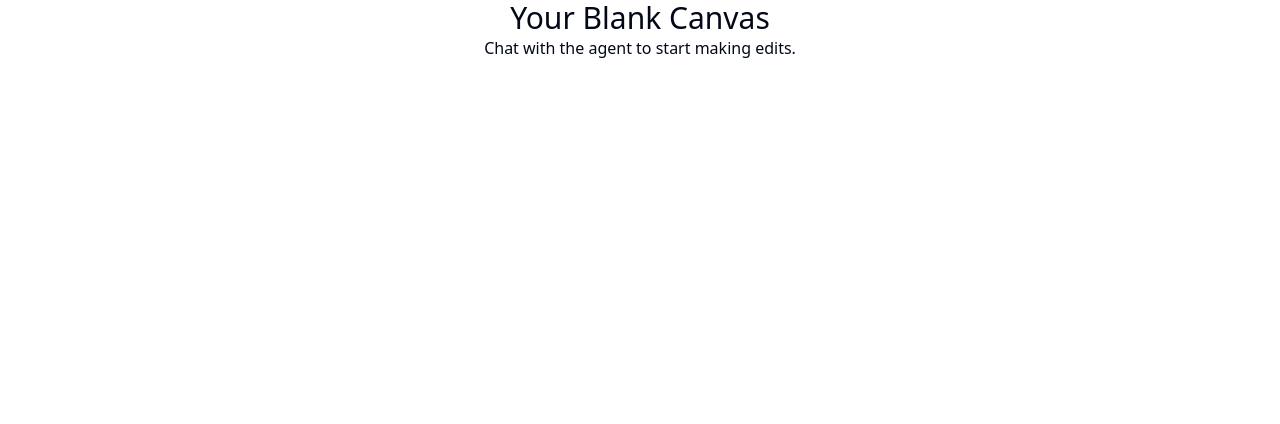
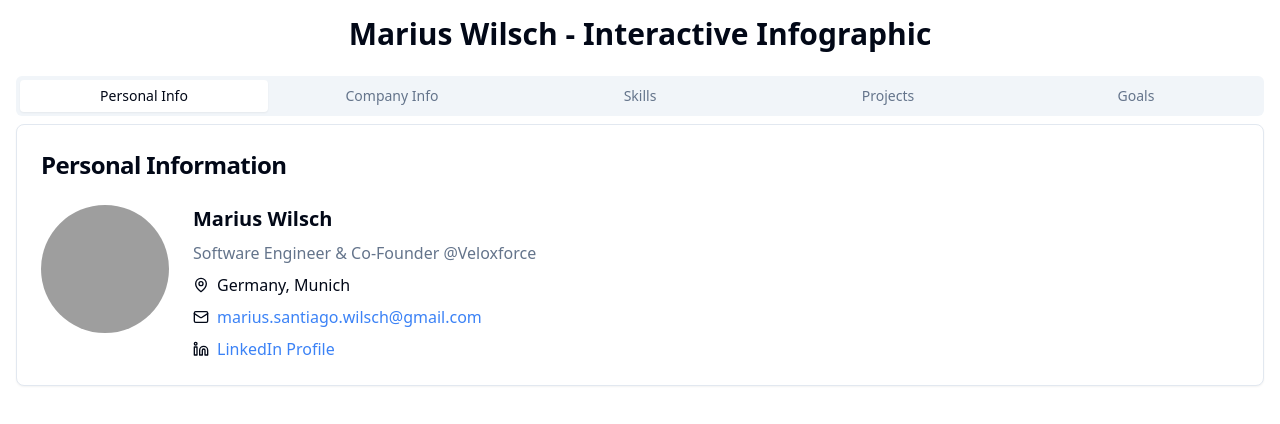
Before and after one commit to GPT-Engineer-App/colorful-insights-mosaic, a React (Vite) app: page / in a window 1280 px wide. Shown: the top 424 px of the page. Built offline with nearby package versions, Linux system fonts and the light colour scheme; grey boxes are pictures that could not be loaded.

Commit message:
GPT Engineer Update [skip gpt_engineer]

```diff
--- a/src/nav-items.jsx
+++ b/src/nav-items.jsx
@@ -1,4 +1,4 @@
-import { Home } from "lucide-react";
+import { User } from "lucide-react";
 import Index from "./pages/Index.jsx";
 
 /**
@@ -6,9 +6,9 @@ import Index from "./pages/Index.jsx";
  */
 export const navItems = [
   {
-    title: "Home",
+    title: "Marius Wilsch",
     to: "/",
-    icon: <Home className="h-4 w-4" />,
+    icon: <User className="h-4 w-4" />,
     page: <Index />,
   },
 ];
--- a/src/pages/Index.jsx
+++ b/src/pages/Index.jsx
@@ -1,12 +1,41 @@
-// Update this page (the content is just a fallback if you fail to update the page)
+import { useState } from "react";
+import { Tabs, TabsContent, TabsList, TabsTrigger } from "@/components/ui/tabs";
+import { PersonalInfo } from "./components/PersonalInfo";
+import { CompanyInfo } from "./components/CompanyInfo";
+import { Skills } from "./components/Skills";
+import { Projects } from "./components/Projects";
+import { Goals } from "./components/Goals";
 
 const Index = () => {
+  const [activeTab, setActiveTab] = useState("personal");
+
   return (
-    <div className="flex justify-center items-center">
-      <div className="text-center">
-        <h1 className="text-3xl">Your Blank Canvas</h1>
-        <p>Chat with the agent to start making edits.</p>
-      </div>
+    <div className="container mx-auto p-4">
+      <h1 className="text-3xl font-bold text-center mb-6">Marius Wilsch - Interactive Infographic</h1>
+      <Tabs value={activeTab} onValueChange={setActiveTab} className="w-full">
+        <TabsList className="grid w-full grid-cols-5">
+          <TabsTrigger value="personal">Personal Info</TabsTrigger>
+          <TabsTrigger value="company">Company Info</TabsTrigger>
+          <TabsTrigger value="skills">Skills</TabsTrigger>
+          <TabsTrigger value="projects">Projects</TabsTrigger>
+          <TabsTrigger value="goals">Goals</TabsTrigger>
+        </TabsList>
+        <TabsContent value="personal">
+          <PersonalInfo />
+        </TabsContent>
+        <TabsContent value="company">
+          <CompanyInfo />
+        </TabsContent>
+        <TabsContent value="skills">
+          <Skills />
+        </TabsContent>
+        <TabsContent value="projects">
+          <Projects />
+        </TabsContent>
+        <TabsContent value="goals">
+          <Goals />
+        </TabsContent>
+      </Tabs>
     </div>
   );
 };
--- /dev/null
+++ b/src/pages/components/CompanyInfo.jsx
@@ -0,0 +1,46 @@
+import { Card, CardContent, CardHeader, CardTitle } from "@/components/ui/card";
+import { Globe, Linkedin, Users, DollarSign, Server } from "lucide-react";
+
+export const CompanyInfo = () => {
+  return (
+    <Card className="w-full">
+      <CardHeader>
+        <CardTitle className="text-2xl">Company Information</CardTitle>
+      </CardHeader>
+      <CardContent className="grid grid-cols-1 md:grid-cols-2 gap-4">
+        <div className="space-y-2">
+          <h3 className="text-xl font-semibold">Veloxforce</h3>
+          <p className="text-muted-foreground">
+            We help businesses remove their pressing pain points by installing an `AI-workforce` that works 24/7
+          </p>
+          <div className="flex items-center gap-2">
+            <Globe className="w-4 h-4" />
+            <a href="https://www.veloxforce.com" target="_blank" rel="noopener noreferrer" className="text-blue-500 hover:underline">
+              www.veloxforce.com
+            </a>
+          </div>
+          <div className="flex items-center gap-2">
+            <Linkedin className="w-4 h-4" />
+            <a href="https://www.linkedin.com/company/veloxforce/" target="_blank" rel="noopener noreferrer" className="text-blue-500 hover:underline">
+              Company LinkedIn
+            </a>
+          </div>
+        </div>
+        <div className="space-y-2">
+          <div className="flex items-center gap-2">
+            <Users className="w-4 h-4" />
+            <span>Team Size: 2 co-founders, planning to hire developers</span>
+          </div>
+          <div className="flex items-center gap-2">
+            <DollarSign className="w-4 h-4" />
+            <span>Funding Status: Bootstrapped</span>
+          </div>
+          <div className="flex items-center gap-2">
+            <Server className="w-4 h-4" />
+            <span>Tech Stack: Python, AI/ML frameworks, Cloud technologies</span>
+          </div>
+        </div>
+      </CardContent>
+    </Card>
+  );
+};
--- /dev/null
+++ b/src/pages/components/Goals.jsx
@@ -0,0 +1,50 @@
+import { Card, CardContent, CardHeader, CardTitle } from "@/components/ui/card";
+import { CheckCircle, XCircle } from "lucide-react";
+
+export const Goals = () => {
+  const goals = [
+    "Transition from developer role to project management",
+    "Build partnerships with sales people",
+    "Focus on project management and coding",
+    "Develop AI-driven retention strategies for communities",
+  ];
+
+  const challenges = [
+    "Balancing multiple projects and client demands",
+    "Transitioning from a one-thing-at-a-time approach to managing multiple tasks",
+  ];
+
+  return (
+    <Card className="w-full">
+      <CardHeader>
+        <CardTitle className="text-2xl">Goals & Challenges</CardTitle>
+      </CardHeader>
+      <CardContent>
+        <div className="space-y-4">
+          <div>
+            <h3 className="text-lg font-semibold mb-2">Business Goals</h3>
+            <ul className="space-y-2">
+              {goals.map((goal, index) => (
+                <li key={index} className="flex items-center gap-2">
+                  <CheckCircle className="w-5 h-5 text-green-500" />
+                  <span>{goal}</span>
+                </li>
+              ))}
+            </ul>
+          </div>
+          <div>
+            <h3 className="text-lg font-semibold mb-2">Challenges Faced</h3>
+            <ul className="space-y-2">
+              {challenges.map((challenge, index) => (
+                <li key={index} className="flex items-center gap-2">
+                  <XCircle className="w-5 h-5 text-red-500" />
+                  <span>{challenge}</span>
+                </li>
+              ))}
+            </ul>
+          </div>
+        </div>
+      </CardContent>
+    </Card>
+  );
+};
--- /dev/null
+++ b/src/pages/components/PersonalInfo.jsx
@@ -0,0 +1,41 @@
+import { Card, CardContent, CardHeader, CardTitle } from "@/components/ui/card";
+import { Avatar, AvatarFallback, AvatarImage } from "@/components/ui/avatar";
+import { MapPin, Mail, Phone, Linkedin } from "lucide-react";
+
+export const PersonalInfo = () => {
+  return (
+    <Card className="w-full">
+      <CardHeader>
+        <CardTitle className="text-2xl">Personal Information</CardTitle>
+      </CardHeader>
+      <CardContent className="flex flex-col md:flex-row gap-6">
+        <div className="flex-shrink-0">
+          <Avatar className="w-32 h-32">
+            <AvatarImage src="/placeholder.svg" alt="Marius Wilsch" />
+            <AvatarFallback>MW</AvatarFallback>
+          </Avatar>
+        </div>
+        <div className="space-y-2">
+          <h2 className="text-xl font-semibold">Marius Wilsch</h2>
+          <p className="text-muted-foreground">Software Engineer & Co-Founder @Veloxforce</p>
+          <div className="flex items-center gap-2">
+            <MapPin className="w-4 h-4" />
+            <span>Germany, Munich</span>
+          </div>
+          <div className="flex items-center gap-2">
+            <Mail className="w-4 h-4" />
+            <a href="mailto:marius.santiago.wilsch@gmail.com" className="text-blue-500 hover:underline">
+              marius.santiago.wilsch@gmail.com
+            </a>
+          </div>
+          <div className="flex items-center gap-2">
+            <Linkedin className="w-4 h-4" />
+            <a href="https://www.linkedin.com/in/marius-wilsch/" target="_blank" rel="noopener noreferrer" className="text-blue-500 hover:underline">
+              LinkedIn Profile
+            </a>
+          </div>
+        </div>
+      </CardContent>
+    </Card>
+  );
+};
--- /dev/null
+++ b/src/pages/components/Projects.jsx
@@ -0,0 +1,42 @@
+import { Card, CardContent, CardHeader, CardTitle } from "@/components/ui/card";
+import { Badge } from "@/components/ui/badge";
+
+export const Projects = () => {
+  const projects = [
+    {
+      name: "AI-powered automation solutions",
+      description: "Developing cutting-edge AI solutions for business process automation.",
+      technologies: ["LLMs", "AI Chatbots", "Automation tools"],
+    },
+    {
+      name: "On-premise AI system for lawyers",
+      description: "Creating a specialized AI system tailored for legal professionals.",
+      technologies: ["LLMs", "Natural Language Processing", "Legal AI"],
+    },
+  ];
+
+  return (
+    <Card className="w-full">
+      <CardHeader>
+        <CardTitle className="text-2xl">Key Projects</CardTitle>
+      </CardHeader>
+      <CardContent>
+        <div className="space-y-4">
+          {projects.map((project, index) => (
+            <div key={index} className="border-b pb-4 last:border-b-0">
+              <h3 className="text-lg font-semibold">{project.name}</h3>
+              <p className="text-muted-foreground mb-2">{project.description}</p>
+              <div className="flex flex-wrap gap-2">
+                {project.technologies.map((tech, techIndex) => (
+                  <Badge key={techIndex} variant="outline">
+                    {tech}
+                  </Badge>
+                ))}
+              </div>
+            </div>
+          ))}
+        </div>
+      </CardContent>
+    </Card>
+  );
+};
--- /dev/null
+++ b/src/pages/components/Skills.jsx
@@ -0,0 +1,45 @@
+import { Card, CardContent, CardHeader, CardTitle } from "@/components/ui/card";
+import { Badge } from "@/components/ui/badge";
+
+export const Skills = () => {
+  const skills = [
+    "Requirements Gathering",
+    "Business Process Automation",
+    "Artificial Intelligence (AI)",
+    "Software Engineering",
+    "Decision-Making",
+    "Problem Solving",
+    "Systems Engineering",
+    "SQL",
+    "Computer Science",
+    "Node.js",
+    "Project Management",
+    "New Product Validation",
+    "Research Skills",
+    "Critical Thinking",
+    "C++",
+    "C (Programming Language)",
+    "Communication",
+    "Requirements Analysis",
+    "Product Development",
+    "Operations Management",
+    "Business",
+  ];
+
+  return (
+    <Card className="w-full">
+      <CardHeader>
+        <CardTitle className="text-2xl">Skills & Expertise</CardTitle>
+      </CardHeader>
+      <CardContent>
+        <div className="flex flex-wrap gap-2">
+          {skills.map((skill, index) => (
+            <Badge key={index} variant="secondary">
+              {skill}
+            </Badge>
+          ))}
+        </div>
+      </CardContent>
+    </Card>
+  );
+};
```
